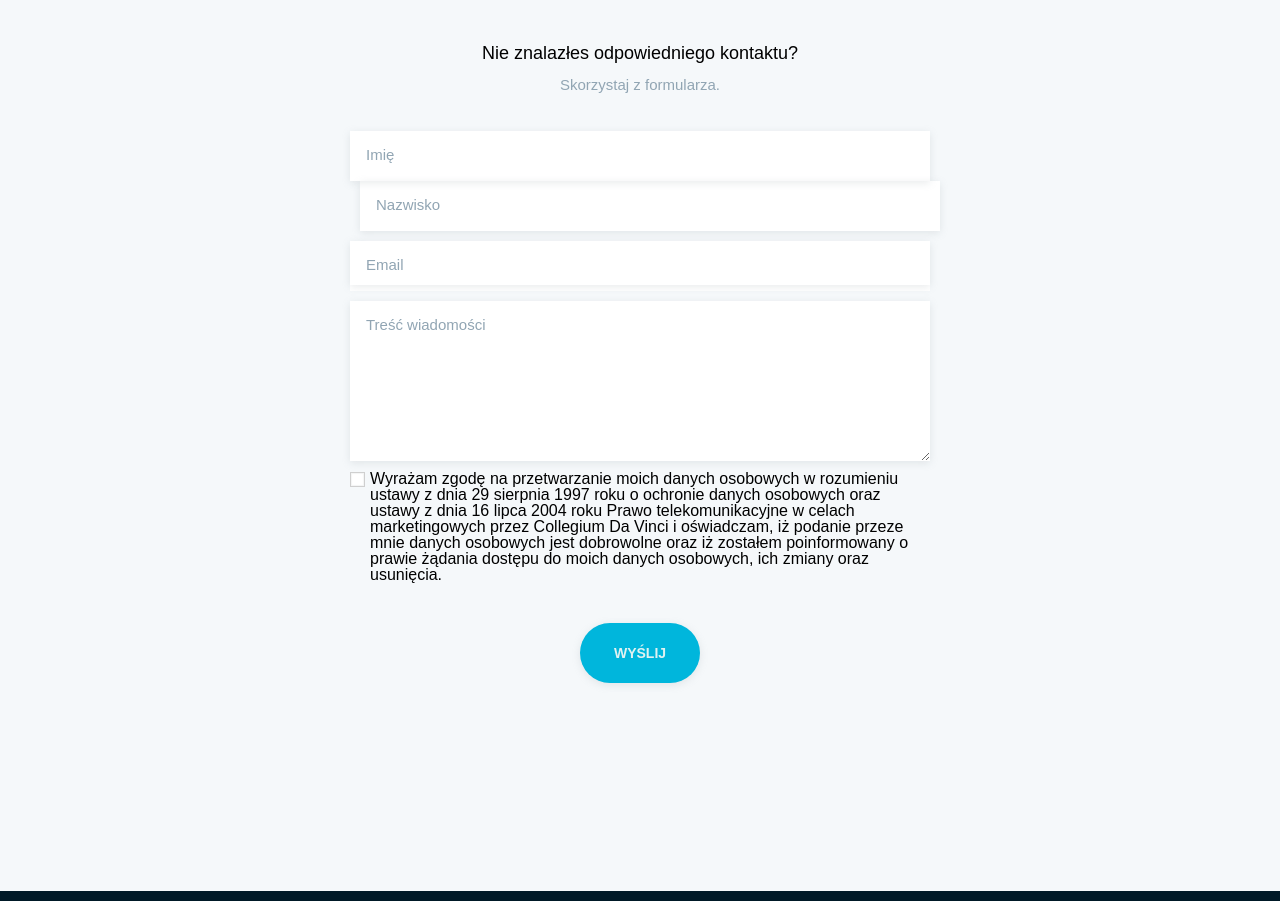
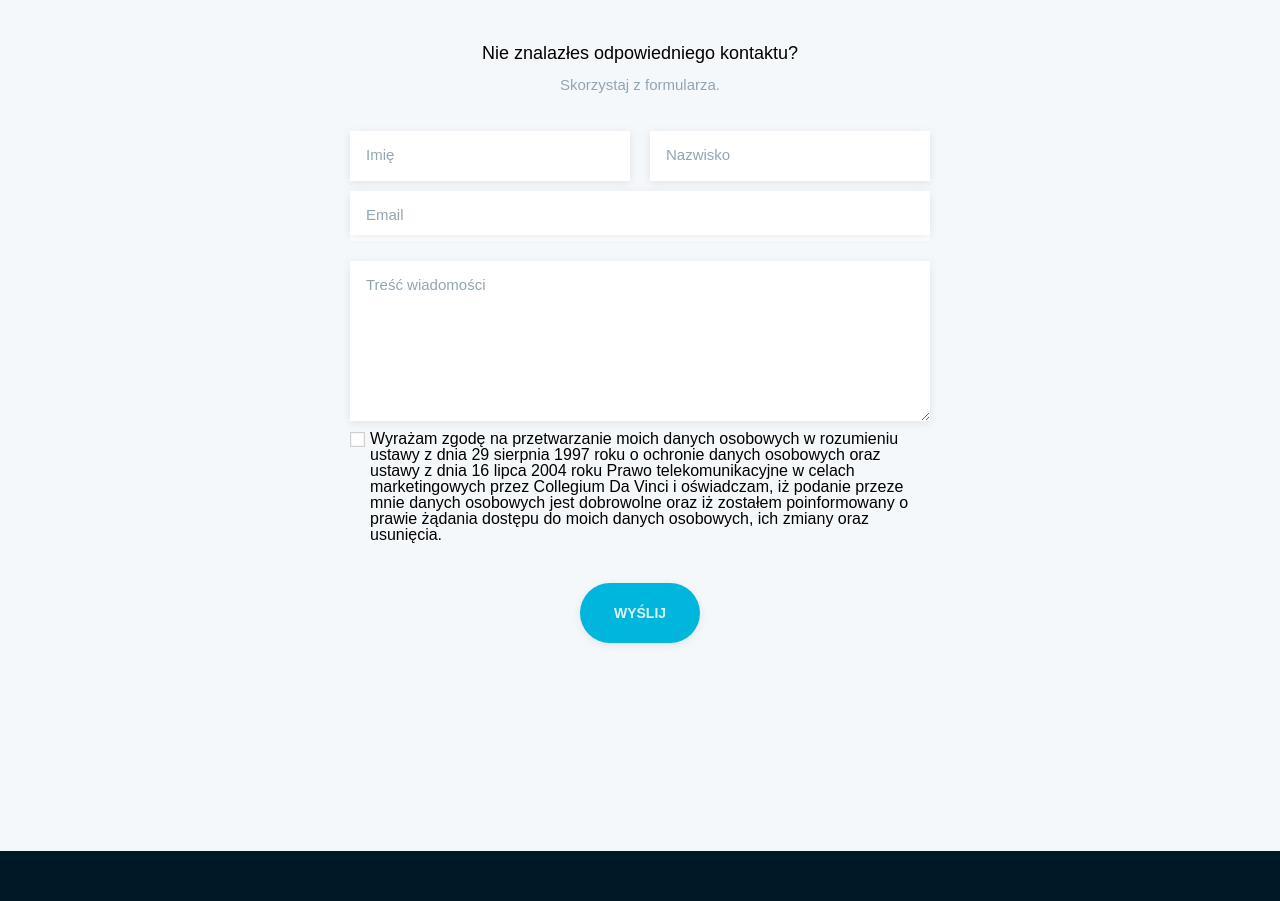
Before and after one commit to annabala/university-website, a website: page index.html in a window 1280 px wide. Shown: the part 4440-5341 px from the top of the page. Drawn offline with Linux system fonts and the light colour scheme; some packages are replaced by stand-ins of ours; a web font is replaced by a local one.

Commit message:
class modification

```diff
--- a/index.html
+++ b/index.html
@@ -205,7 +205,7 @@
 
         <form method="post" action="data.php" id="contact-form" class="section-form__form">
           <fieldset>
-            <div class="field-group">
+            <div class="section-form__field-group">
               <div class="field--50 input-container field-container">
                 <input required type="text" id="name" class="form-input" data-error="Wypełnij to pole"
                   pattern="[a-zA-ZąĄććęęłŁńŃóÓśŚżŻŹŹ ]+" />
@@ -217,21 +217,21 @@
                 <label class="form__label" for="lastname">Nazwisko</label>
               </div>
             </div>
-            <div class="field-group">
+            <div class="section-form__field-group">
               <div class="field--100 input-container field-container">
                 <input type="email" name="email" class="form-input" required id="email"
                   data-error="Wpisz poprawny email" pattern="[^@\s]+@[^@\s]+\.[^@\s]+">
                 <label class="form__label" for="email">Email</label>
               </div>
             </div>
-            <div class="field-group">
+            <div class="section-form__field-group">
               <div class="field--100 field-container input-container textarea">
                 <textarea id="message" required class="form-input" data-error="Musisz wypełnić pole"
                   pattern=".+"></textarea>
                 <label class="form__label" for="message">Treść wiadomości</label>
               </div>
             </div>
-            <div class="field-group">
+            <div class="section-form__field-group">
               <div class="field--100 field-container agree">
                 <input required type="checkbox" id="agreement" class="custom-checkbox"
                   data-error="Musisz wypełnić pole" />
```
